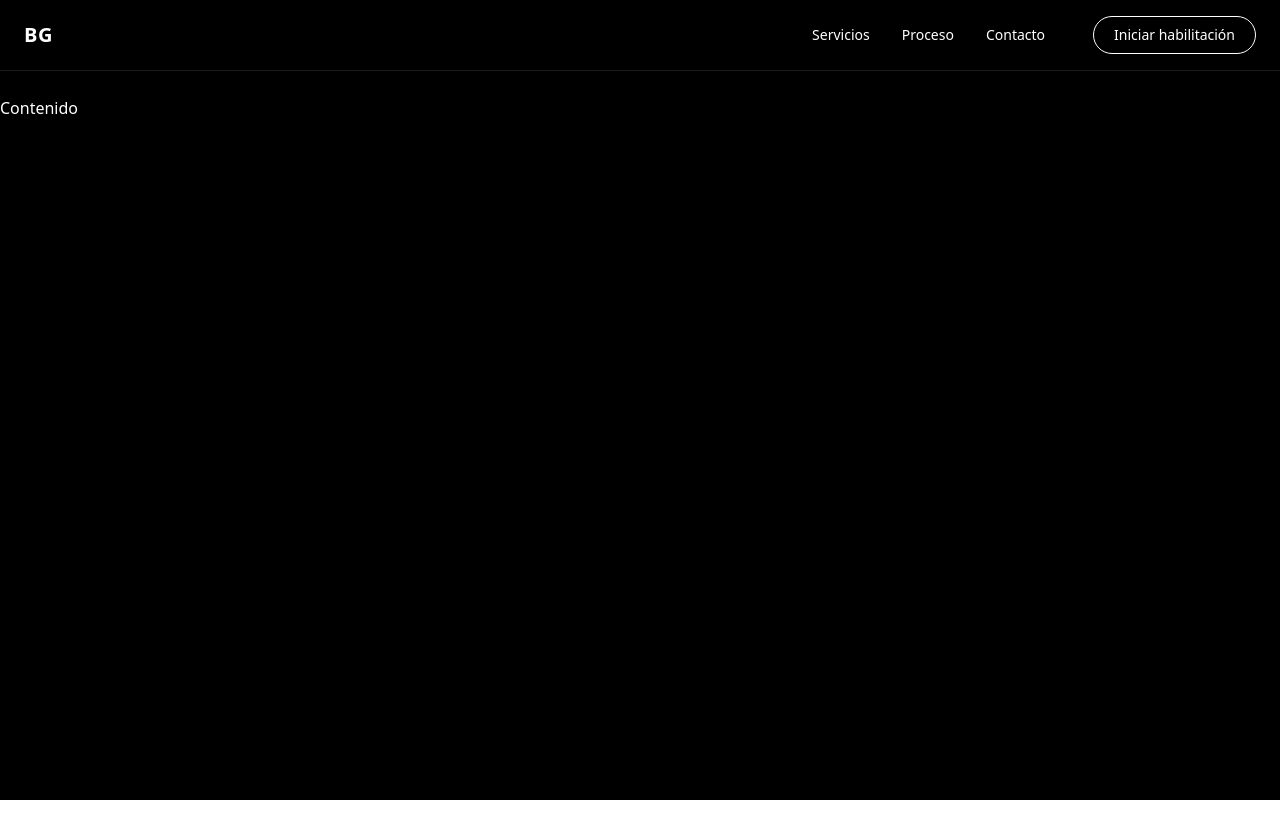
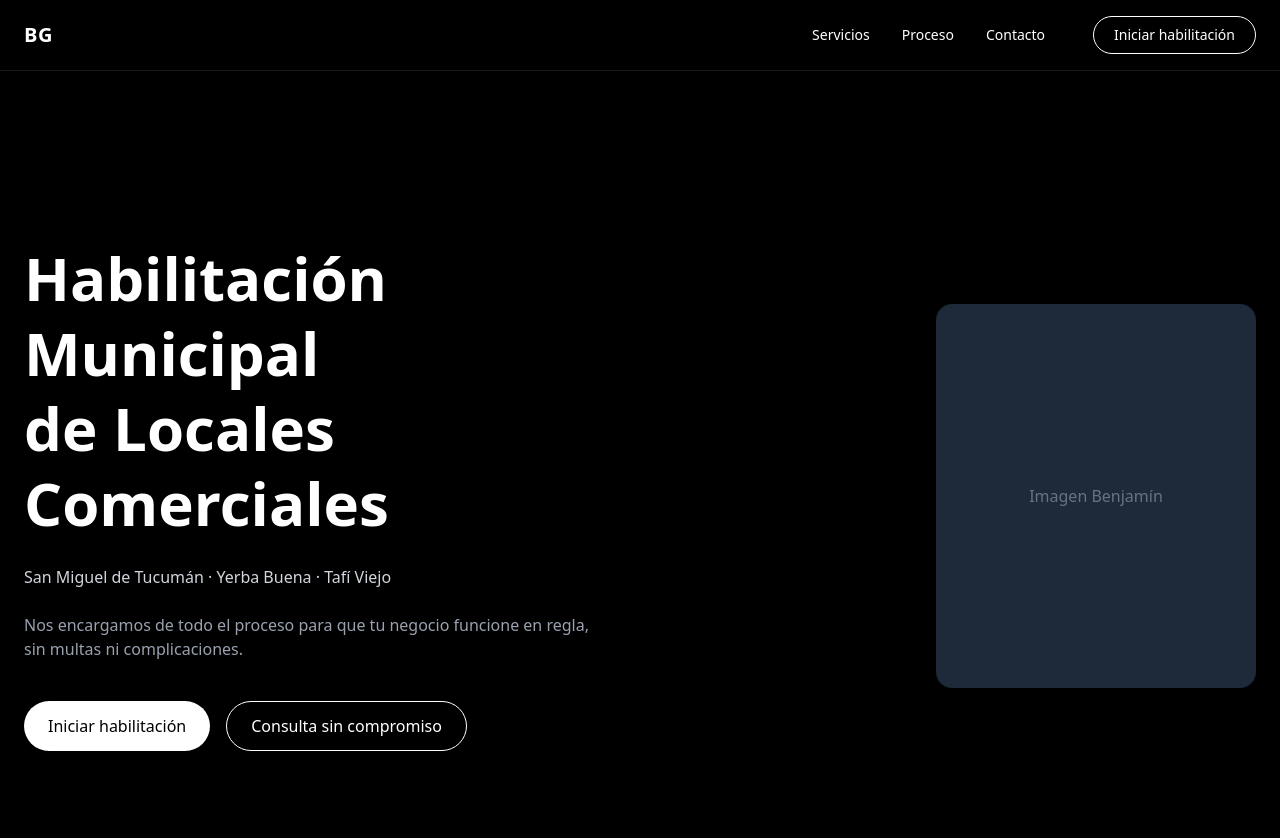
Before and after one commit to LautaroLeall/BG-Habilitaciones, a React (Vite) app: page / in a window 1280 px wide. Shown: the top 838 px of the page. Before the commit the page ends 800 px from the top, so only its background shows below. Built offline with nearby package versions, Linux system fonts and the light colour scheme.

Commit message:
add hero section with animations

```diff
--- a/src/App.jsx
+++ b/src/App.jsx
@@ -1,11 +1,12 @@
 import Navbar from "./components/layout/Navbar"
+import Hero from "./components/sections/Hero"
 
 function App() {
     return (
         <div className="bg-black text-white min-h-screen">
             <Navbar />
             <main className="pt-24">
-                Contenido
+                <Hero />
             </main>
         </div>
     )
--- /dev/null
+++ b/src/components/sections/Hero.jsx
@@ -0,0 +1,57 @@
+// eslint-disable-next-line no-unused-vars
+import { motion } from "framer-motion"
+
+export default function Hero() {
+    return (
+        <section className="relative min-h-screen flex items-center">
+            <div className="max-w-7xl mx-auto px-6 grid grid-cols-1 md:grid-cols-2 gap-12 items-center">
+
+                {/* Texto */}
+                <motion.div
+                    initial={{ opacity: 0, y: 40 }}
+                    animate={{ opacity: 1, y: 0 }}
+                    transition={{ duration: 0.8 }}
+                    className="space-y-6"
+                >
+                    <h1 className="text-4xl md:text-6xl font-bold leading-tight">
+                        Habilitación Municipal
+                        <br />
+                        de Locales Comerciales
+                    </h1>
+
+                    <p className="text-gray-300 max-w-xl">
+                        San Miguel de Tucumán · Yerba Buena · Tafí Viejo
+                    </p>
+
+                    <p className="text-gray-400 max-w-xl">
+                        Nos encargamos de todo el proceso para que tu negocio
+                        funcione en regla, sin multas ni complicaciones.
+                    </p>
+
+                    <div className="flex gap-4 pt-4">
+                        <button className="px-6 py-3 rounded-full bg-white text-black font-medium hover:bg-gray-200 transition">
+                            Iniciar habilitación
+                        </button>
+
+                        <button className="px-6 py-3 rounded-full border border-white hover:bg-white hover:text-black transition">
+                            Consulta sin compromiso
+                        </button>
+                    </div>
+                </motion.div>
+
+                {/* Imagen */}
+                <motion.div
+                    initial={{ opacity: 0, x: 40 }}
+                    animate={{ opacity: 1, x: 0 }}
+                    transition={{ duration: 0.8, delay: 0.2 }}
+                    className="flex justify-center md:justify-end"
+                >
+                    <div className="w-72 h-96 md:w-80 md:h-96 rounded-2xl bg-gray-800 flex items-center justify-center text-gray-500">
+                        Imagen Benjamín
+                    </div>
+                </motion.div>
+
+            </div>
+        </section>
+    )
+}
```
